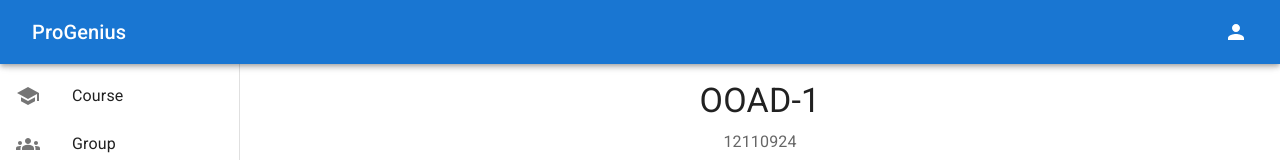
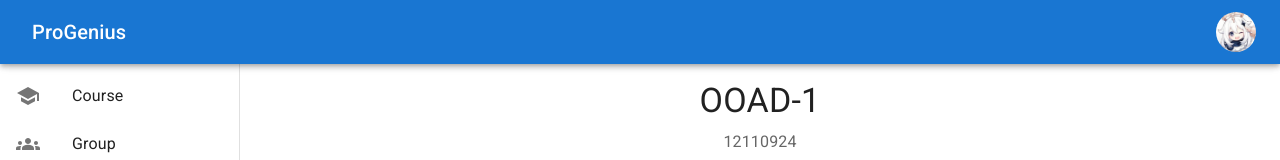
Before and after one commit to SUSTechOOAD2023/OOAD-FrontEnd, a Next.js app: page /dashboard/group in a window 1280 px wide. Shown: the top 160 px of the page. Built offline with nearby package versions, Linux system fonts and the light colour scheme.

Commit message:
dashboard avatar

```diff
--- a/src/app/dashboard/layout.tsx
+++ b/src/app/dashboard/layout.tsx
@@ -17,6 +17,8 @@ import Button from "@mui/material/Button";
 import Copyright from "../Copyright";
 import ProfileTip, { ProfileToolTip } from "./ProfileTip";
 import Link from 'next/link';
+import ButtonBase from "@mui/material/ButtonBase";
+import Image from 'next/image';
 
 const drawerWidth = 240
 
@@ -36,9 +38,16 @@ export default function MainLayout({
           </Button>
           <Typography sx={{ flexGrow: 1 }}/>
           <ProfileToolTip title={<ProfileTip />}>
-            <IconButton component={Link} href="/dashboard/profile" color="inherit" aria-label="profile">
-              <PersonIcon />
-            </IconButton>
+            <ButtonBase component={Link} href="/dashboard/profile" color="inherit" aria-label="profile" disableTouchRipple>
+              <Image
+                src="/paimon.png"
+                alt="Genshin Impact"
+                width={40}
+                height={40}
+                style={{ borderRadius: '50%' }}
+                priority
+              />
+            </ButtonBase>
           </ProfileToolTip>
         </Toolbar>
       </AppBar>
```
